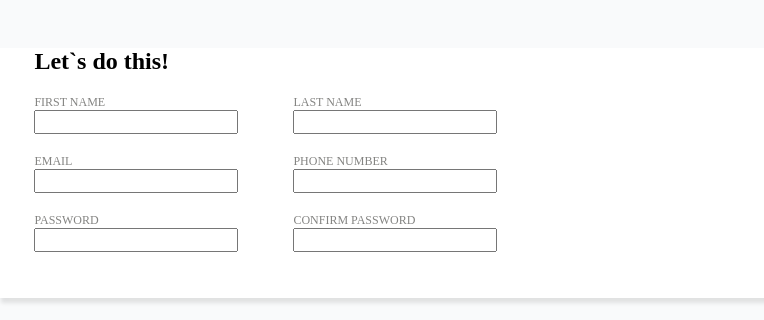
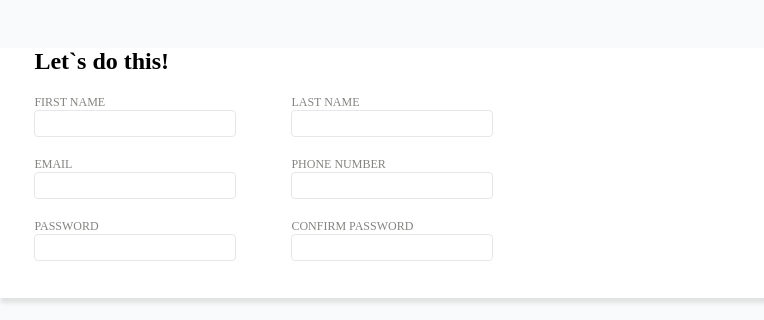
Before and after one commit to chernovvova/odin-signup-form, a plain HTML site: page index.html in a window 1280 px wide. Shown: the part 287-607 px from the top of the page, 516-1280 px from the left. Drawn offline with Linux system fonts and the light colour scheme.

Commit message:
finish form design

```diff
--- a/index.html
+++ b/index.html
@@ -31,32 +31,32 @@
                         <div class="fields-container">
                             <div class="field-item">
                                 <label for="first-name">FIRST NAME</label>
-                                <input type="text" name="first_name" id="first-name">
+                                <input type="text" name="first_name" id="first-name" required>
                             </div>
                             <div class="field-item">
                                 <label for="last-name">LAST NAME</label>
-                                <input type="text" name="last_name" id="last-name">
+                                <input type="text" name="last_name" id="last-name" required>
                             </div>
                             <div class="field-item">
                                 <label for="mail">EMAIL</label>
-                                <input type="email" name="email" id="mail">
+                                <input type="email" name="email" id="mail" required>
                             </div>
                             <div class="field-item">
                                 <label for="phone">PHONE NUMBER</label>
-                                <input type="tel" name="phone_number" id="phone">
+                                <input type="tel" name="phone_number" id="phone" required>
                             </div>
                             <div class="field-item">
                                 <label for="pass">PASSWORD</label>
-                                <input type="password" name="password" id="pass">
+                                <input type="password" name="password" id="pass" required>
                             </div>
                             <div class="field-item">
                                 <label for="confirm-pass">CONFIRM PASSWORD</label>
-                                <input type="password" name="confirm-password" id="confrim-pass">
+                                <input type="password" name="confirm-password" id="confrim-pass" required>
                             </div>
                         </div>
                     </div>
                     <div class="button-container">
-                        <button type="submit">Create Account</button>
+                        <button type="submit" id="btn">Create Account</button>
                     </div>
                 </form>
                 <div class="link-container">Already have an account? <a href="#">Log in</a></div>
--- a/style.css
+++ b/style.css
@@ -64,8 +64,15 @@
 }
 
 .field-item > input {
-    height: 20px;
+    height: 25px;
     width: 200px;
+    border: #E5E7EB solid 1px;
+    border-radius: 4px;
+}
+
+.field-item > input:focus {
+    border: solid 3px #596D48;
+    outline: none;
 }
 
 .button-container > button {
```
